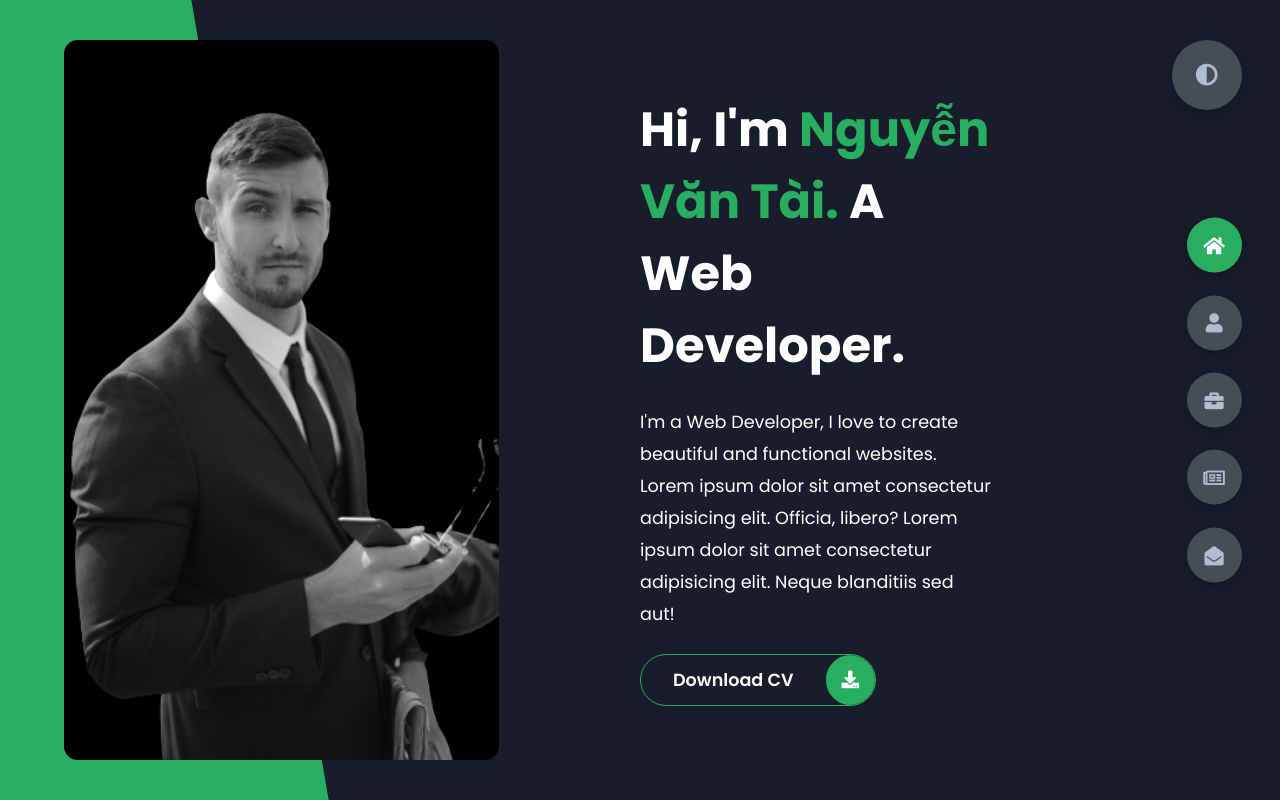
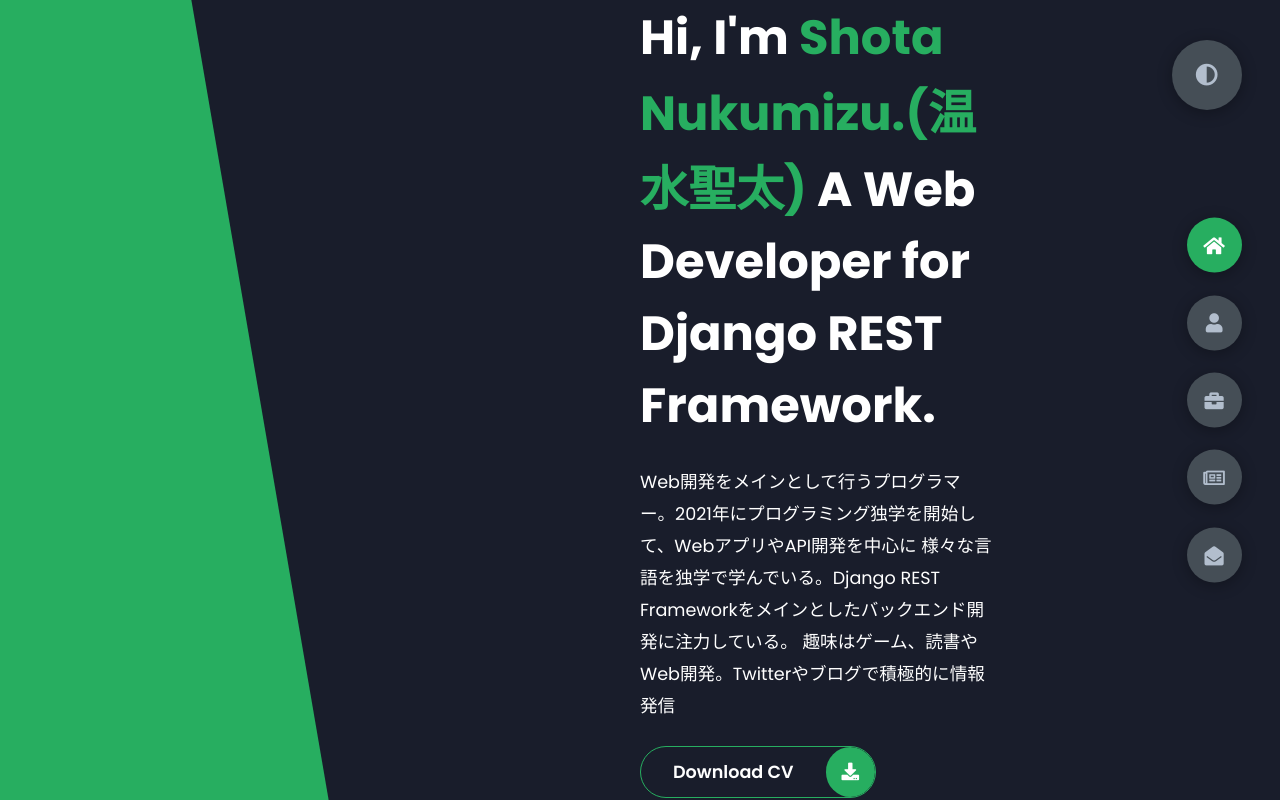
Before and after one commit to shota-nukumizu/new-portfolio, a plain HTML site: page index.html in a window 1280 px wide. Drawn offline with Linux system fonts and the light colour scheme.

Commit message:
create homepage

```diff
--- a/index.html
+++ b/index.html
@@ -16,19 +16,16 @@
         <div class="header-content">
             <div class="left-header">
                 <div class="h-shape"></div>
-                <div class="image">
-                    <img src="img/hero.png" alt="">
-                </div>
             </div>
             <div class="right-header">
                 <h1 class="name">
-                    Hi, I'm <span>Nguyễn Văn Tài.</span>
-                    A Web Developer.
+                    Hi, I'm <span>Shota Nukumizu.(温水聖太)</span>
+                    A Web Developer for Django REST Framework.
                 </h1>
                 <p>
-                    I'm a Web Developer, I love to create beautiful and functional websites.
-                    Lorem ipsum dolor sit amet consectetur adipisicing elit. Officia, libero?
-                    Lorem ipsum dolor sit amet consectetur adipisicing elit. Neque blanditiis sed aut!
+                    Web開発をメインとして行うプログラマー。2021年にプログラミング独学を開始して、WebアプリやAPI開発を中心に
+                    様々な言語を独学で学んでいる。Django REST Frameworkをメインとしたバックエンド開発に注力している。
+                    趣味はゲーム、読書やWeb開発。Twitterやブログで積極的に情報発信
                 </p>
                 <div class="btn-con">
                     <a href="" class="main-btn">
--- a/styles/styles.css
+++ b/styles/styles.css
@@ -259,32 +259,6 @@
   z-index: -1;
   -webkit-clip-path: polygon(0 0, 46% 0, 79% 100%, 0% 100%);
           clip-path: polygon(0 0, 46% 0, 79% 100%, 0% 100%);
-}
-
-.header-content .left-header .image {
-  border-radius: var(--br-sm-2);
-  height: 90%;
-  width: 68%;
-  margin-left: 4rem;
-  background-color: var(--color-black);
-  -webkit-transition: all .4s ease-in-out;
-  transition: all .4s ease-in-out;
-}
-
-.header-content .left-header .image img {
-  width: 100%;
-  height: 100%;
-  -o-object-fit: cover;
-     object-fit: cover;
-  -webkit-transition: all .4s ease-in-out;
-  transition: all .4s ease-in-out;
-  -webkit-filter: grayscale(100%);
-          filter: grayscale(100%);
-}
-
-.header-content .left-header .image img:hover {
-  -webkit-filter: grayscale(0);
-          filter: grayscale(0);
 }
 
 .header-content .right-header {
```
